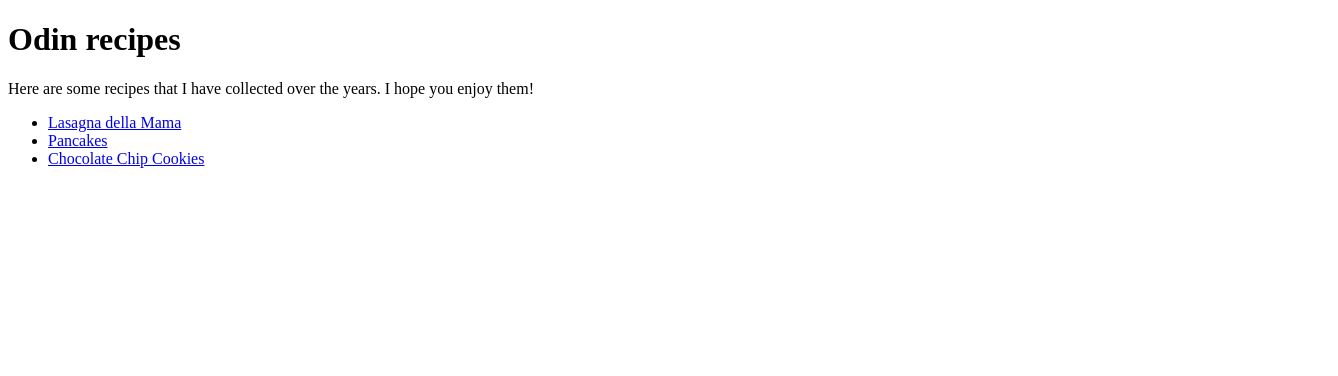
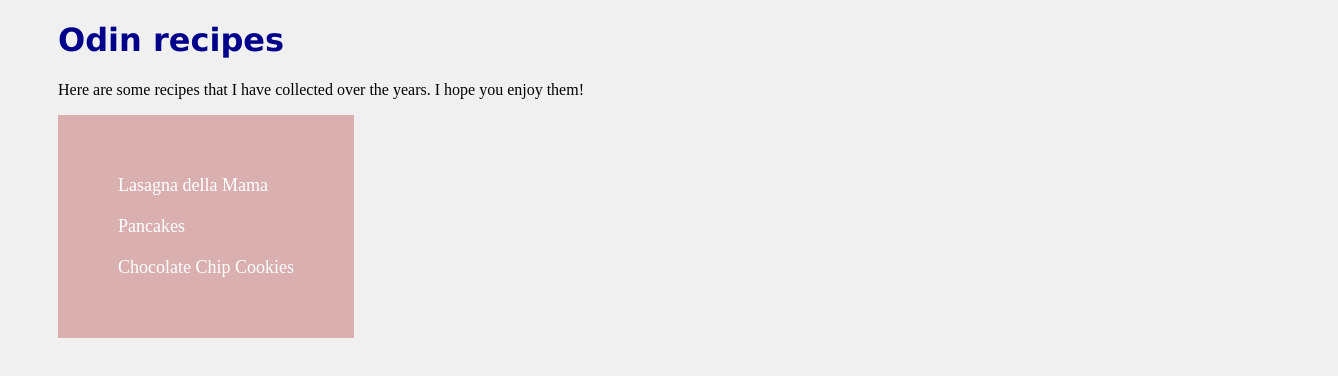
Before and after one commit to KarlVand/odin-recipes, a plain HTML site: page index.html in a window 1280 px wide. Shown: the whole page, 1338 px wide, since content can reach past the window. Drawn offline with Linux system fonts and the light colour scheme.

Commit message:
index basic internal css

```diff
--- a/index.html
+++ b/index.html
@@ -4,9 +4,41 @@
     <meta charset="UTF-8">
     <meta name="viewport" content="width=device-width, initial-scale=1.0">
     <title>Odin's recipes</title>
+    <style>
+        body {
+            width: 100vw;
+            background-color: #f0f0f0;
+            padding-left: 50px;
+        }
+
+        h1 {
+            text-align: left;
+            color: darkblue;
+
+            font-family: 'Lucida Sans', sans-serif;
+        }
+
+        ul {
+            background-color: #d9afaf;
+            width: fit-content;
+            padding: 50px;
+        }
+        li {
+            list-style-type: none;
+            padding: 10px;
+        }
+        a {
+            text-decoration: none;
+            color: white;
+            font-size: large;
+        }
+        a:hover {
+            font-size: larger;
+        }
+    </style>
 </head>
 <body>
-    <h1>Odin recipes</h1>
+    <div class="header"><h1>Odin recipes</h1></div>
     <p>Here are some recipes that I have collected over the years. I hope you enjoy them!</p>
 
     <ul>
```
Also changed, not shown: styles.css (added).
